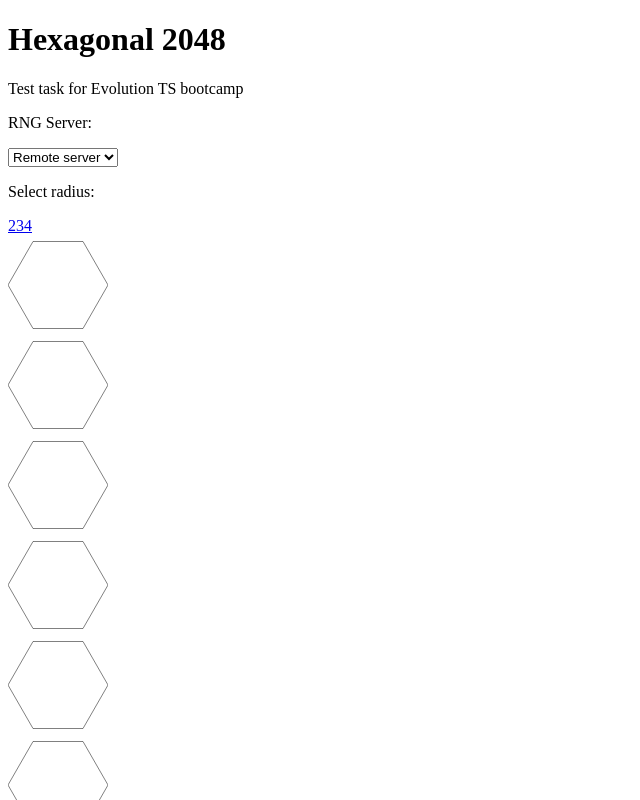
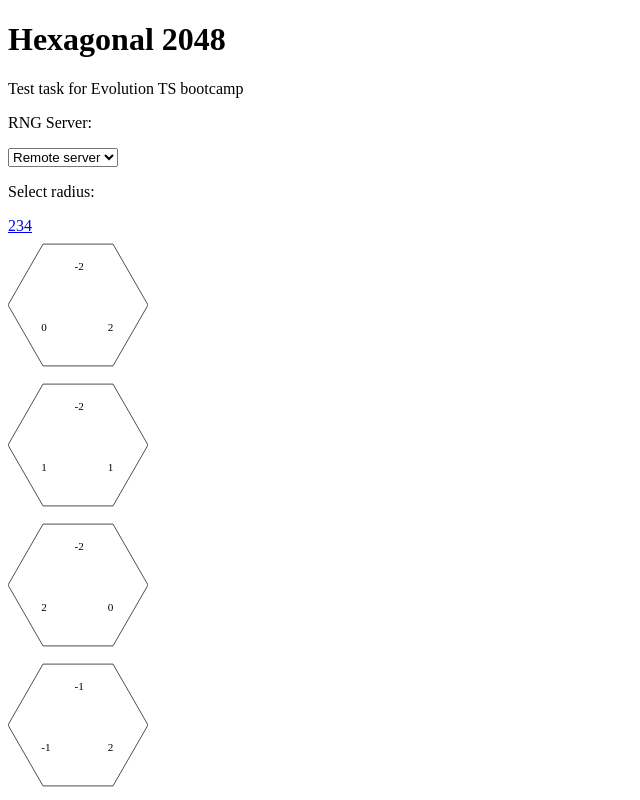
Before and after one commit to nigel-riss/hex-2048, a React app: page / in a window 1280 px wide. Shown: the top 800 px of the page, without its empty margins (0-640 px from the left). Built offline with nearby package versions, Linux system fonts and the light colour scheme; the HTML template or start-up script is replaced by a standard one.

Commit message:
Add proper grid building

```diff
--- a/src/components/App.jsx
+++ b/src/components/App.jsx
@@ -9,7 +9,11 @@ import LevelSelector from './LevelSelector.jsx';
 import GridLayout from './GridLayout.jsx';
 
 
-const App = () => {
+const App = (props) => {
+  const {
+    game,
+  } = props;
+
   return (<Router>
     <header>
       <div className="caption">
@@ -22,7 +26,8 @@ const App = () => {
     </header>
 
     <GridLayout
-      size={2}
+      cells={game.getCells()}
+      size={game.getSize()}
     />
   </Router>);
 };
--- a/src/components/GridLayout.jsx
+++ b/src/components/GridLayout.jsx
@@ -1,40 +1,48 @@
 import React from 'react';
 import Hex from './Hex.jsx';
+import {
+  GAME_FIELD_WIDTH,
+} from '../utils/const.js';
 
-const buildGrid = (size) => {
-  const hexes = [];
-  for (let x = -size; x <= size; x++) {
-    for (let y = -size; y <= size; y++) {
-      for (let z = -size; z <= size; z++) {
-        if (x + y + z === 0) {
-          hexes.push(<Hex
-            x={x}
-            y={y}
-            z={z}
-            value={0}
-            width={`100px`}
-            height={`100px`}
-          />);
-        }
-      }
-    }
-  }
-  return hexes;
-  // for each -N ≤ x ≤ +N:
-  //   for each max(-N, -x-N) ≤ y ≤ min(+N, -x+N):
-  //       var z = -x-y
-  //       results.append(cube_add(center, Cube(x, y, z)))
-}
 
+// width = (4 * x * number) - ((number - 1) * x);
+// width = 4 * x * number - number * x - x;
+// width = x * (4 * number - number - 1);
+// width = x * (3 * number - 1);
+// x = width / (3 * number - 1);
+
+// w = sqrt(3) * size;
+// size = w / sqrt(3) * 2
 
 const GridLayout = (props) => {
   const {
+    cells,
     size,
   } = props;
 
+  const fieldWidth = GAME_FIELD_WIDTH;
+  const fieldHeight = GAME_FIELD_WIDTH / Math.sqrt(3) * 2;
+
   return (
-    <div className="layout-grid">
-      {buildGrid(1)}
+    <div
+      className="layout-grid"
+      style={{
+        width: fieldWidth,
+        height: fieldHeight,
+      }}
+    >
+      {cells.map(cell => (
+        <Hex
+          x={cell.x}
+          y={cell.y}
+          z={cell.z}
+          offsetTop={fieldHeight / 2}
+          offsetLeft={fieldWidth / 2}
+          value={cell.value}
+          radius={GAME_FIELD_WIDTH / (3 * size - 1)}
+          key={`${cell.x}-${cell.y}-${cell.z}`}
+        />
+      ))}
     </div>
   );
 };
--- a/src/components/Hex.jsx
+++ b/src/components/Hex.jsx
@@ -1,18 +1,38 @@
 import React from 'react';
+import {
+  GAME_FIELD_WIDTH,
+} from '../utils/const.js';
+import {
+  hexToPixel,
+} from '../utils/hex.js';
 
+
+const getPosition = (x, y, z, size) => {
+  const center = hexToPixel({x, y, z, size});
+  console.log(center);
+  return {
+    top: center.pixelY,
+    left: center.pixelX,
+  };
+};
 
 const Hex = (props) => {
   const {
     fillColor,
     strokeColor,
     text,
-    width,
-    height,
     x,
     y,
     z,
     value,
+    radius,
+    offsetTop,
+    offsetLeft,
+    isDisplayLable,
+    isDisplayCoords,
   } = props;
+
+  const pos = getPosition(x, y, z, radius);
 
   return (
     <div
@@ -22,13 +42,42 @@ const Hex = (props) => {
       data-z={z}
       data-value={value}
       style={{
-        width,
-        height,
+        width: `${radius * 2}px`,
+        height: `${radius * 2}px`,
+        top: pos.top + offsetTop - radius,
+        left: pos.left + offsetLeft - radius,
       }}
     >
       <svg viewBox="-100 -100 200 200">
         <g transform="rotate(0)" fill="rgba(255, 255, 255, 0.5)" stroke="black">
           <polygon points="100,0 50,-87 -50,-87 -100,-0 -50,87 50,87"></polygon>
+        </g>
+        <g>
+          <text
+            transform={`
+              translate(0, -60)
+              translate(-5, 10)
+            `}
+            className="x-coord"
+          >{x}</text>
+          <text
+            transform={`
+              rotate(225)
+              translate(0, -60)
+              rotate(-225)
+              translate(-10, -5)
+            `}
+            className="y-coord"
+          >{y}</text>
+          <text
+            transform={`
+              rotate(135)
+              translate(0, -60)
+              rotate(-135)
+              translate(0, -5)
+            `}
+            className="z-coord"
+            >{z}</text>
         </g>
       </svg>
 
--- a/src/game.js
+++ b/src/game.js
@@ -5,11 +5,13 @@ class Game {
   }
 
   init(size) {
+    this.size = size;
     this.cells = [];
+    const radius = size - 1;
 
-    for (let x = -size; x <= size; x++) {
-      for (let y = -size; y <= size; y++) {
-        for (let z = -size; z <= size; z++) {  // TODO: Optimize here
+    for (let x = -radius; x <= radius; x++) {
+      for (let y = -radius; y <= radius; y++) {
+        for (let z = -radius; z <= radius; z++) {  // TODO: Optimize here
           if ((x + y + z) === 0) {
             this.cells.push({
               x,
@@ -22,7 +24,7 @@ class Game {
       }
     }
 
-    console.log(cells);
+    console.log(this.cells);
   }
 
   getCells() {
@@ -33,7 +35,11 @@ class Game {
     return this.cells.filter(cell => cell.value && cell.value > 0);
   }
 
-  getServerData() {
+  getSize() {
+    return this.size;
+  }
+
+  fetchServerData() {
 
   }
 
@@ -41,3 +47,6 @@ class Game {
 
   }
 }
+
+
+export default Game;
--- a/src/index.js
+++ b/src/index.js
@@ -1,13 +1,18 @@
 import React from 'react';
 import ReactDOM from 'react-dom';
 import App from './components/App.jsx';
+import Game from './game.js';
 
 
 const rootEl = document.querySelector(`#root`);
+const game = new Game();
 
+console.log(game.init(3));
 
 ReactDOM.render(
-  <App/>,
+  <App
+    game={game}
+  />,
   rootEl,
 );
 
--- /dev/null
+++ b/src/utils/const.js
@@ -0,0 +1,5 @@
+const GAME_FIELD_WIDTH = 560;
+
+export {
+  GAME_FIELD_WIDTH,
+};
--- a/src/utils/hex.js
+++ b/src/utils/hex.js
@@ -1,8 +1,13 @@
 const sin60 = Math.sqrt(3);
 
+// 3.0 / 2.0, 0.0, Math.sqrt(3.0) / 2.0, Math.sqrt(3.0)
+// var x = (M.f0 * h.q + M.f1 * h.r) * size.x;
+// var y = (M.f2 * h.q + M.f3 * h.r) * size.y;
+
 const hexToPixel = ({x, y, z, size}) => {
-  const pixelX = (1.5 * x) * size;
-  const pixelY = (sin60 / 2 * y + sin60 * y) * size;
+  console.log(x, y, z, size);
+  const pixelX = size * 1.5 * x;
+  const pixelY = -(sin60 / 2 * x + sin60 * y) * size;
   return {pixelX, pixelY};
 };
 
```
Also changed, not shown: 1 other file (tests, documents, lock files or other folders).
